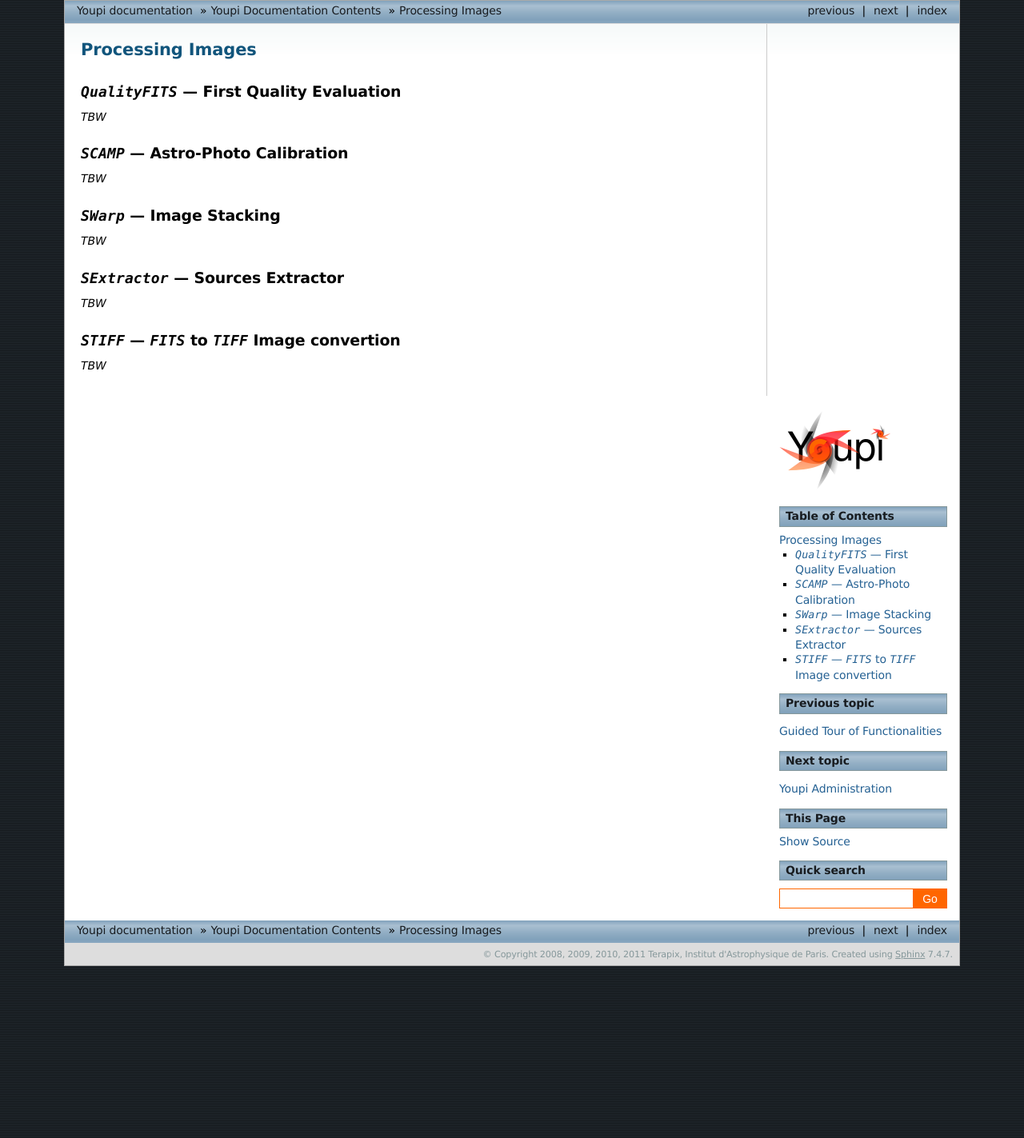
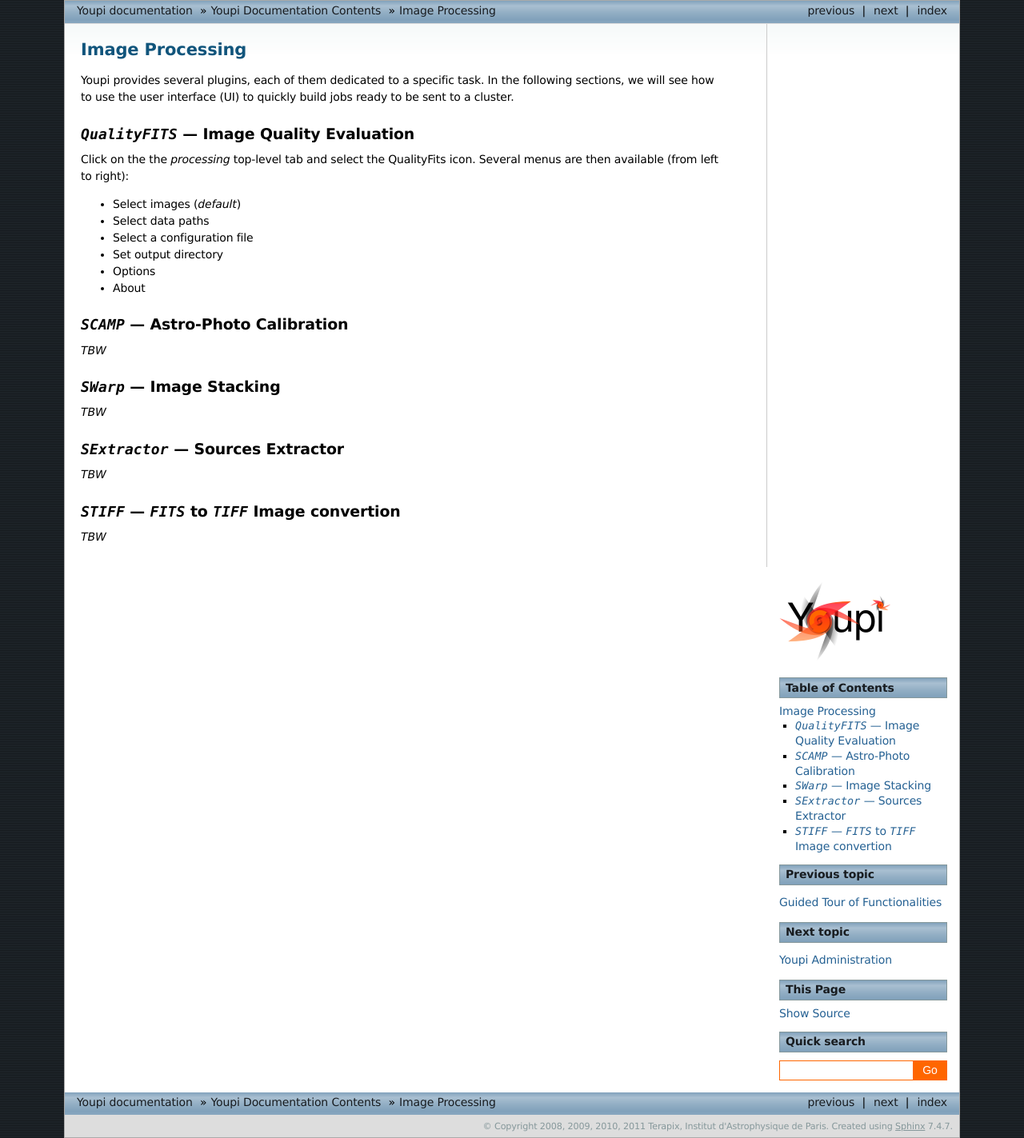
Before and after one commit to gotsunami/Youpi, a Sphinx documentation site: the page built from doc/handbook/source/processing.txt, in a window 1280 px wide. Shown: the whole page at 80% size. Built offline with Sphinx 7.4.7, drawn with Linux system fonts in a browser that asks for light colours; formulas are drawn with MathJax 3; the version number could not be read and is left out; before the commit the page ends 1208 px from its top, so only the background shows below that.

Commit message:
Handbook: more QFits doc

```diff
--- a/doc/handbook/source/conf.py
+++ b/doc/handbook/source/conf.py
@@ -27,7 +27,16 @@
 
 # Add any Sphinx extension module names here, as strings. They can be extensions
 # coming with Sphinx (named 'sphinx.ext.*') or your custom ones.
-extensions = ['sphinx.ext.pngmath', 'sphinx.ext.autodoc', 'sphinx.ext.doctest', 'sphinx.ext.intersphinx', 'sphinx.ext.todo', 'sphinx.ext.coverage', 'sphinx.ext.todo']
+extensions = [
+    'sphinx.ext.pngmath',
+    'sphinx.ext.autodoc',
+    'sphinx.ext.doctest',
+    'sphinx.ext.intersphinx',
+    'sphinx.ext.todo',
+    'sphinx.ext.coverage',
+    'sphinx.ext.todo',
+    'sphinx.ext.graphviz',
+]
 
 # Add any paths that contain templates here, relative to this directory.
 templates_path = ['_templates']
--- a/doc/handbook/source/preface.txt
+++ b/doc/handbook/source/preface.txt
@@ -15,6 +15,10 @@
 Youpi acts as a glue between those low-level tools. Its development mainly focuses on
 providing a modern graphical user interface (GUI) and the ability to easily organize and
 share data between users.
+
+Here is a very basic graph showing a general overview of Youpi's architecture:
+
+.. image:: figures/youpi-arch.png
 
 Youpi Features
 ==============
--- a/doc/handbook/source/processing.txt
+++ b/doc/handbook/source/processing.txt
@@ -1,12 +1,27 @@
-Processing Images
-=================
+Image Processing
+================
+
+Youpi provides several plugins, each of them dedicated to a specific task. In the following
+sections, we will see how to use the user interface (UI) to quickly build jobs ready to be
+sent to a cluster.
 
 .. _proc_fitsin:
 
-`QualityFITS` --- First Quality Evaluation
+`QualityFITS` --- Image Quality Evaluation
 ------------------------------------------
 
-*TBW*
+Click on the the *processing* top-level tab and select the QualityFits icon. Several menus are
+then available (from left to right):
+
+- Select images (*default*)
+- Select data paths
+- Select a configuration file
+- Set output directory
+- Options
+- About
+
+
+
 
 .. _proc_scamp:
 
```
Also changed, not shown: doc/handbook/source/figures/youpi-arch.png (added), 1 other file.
